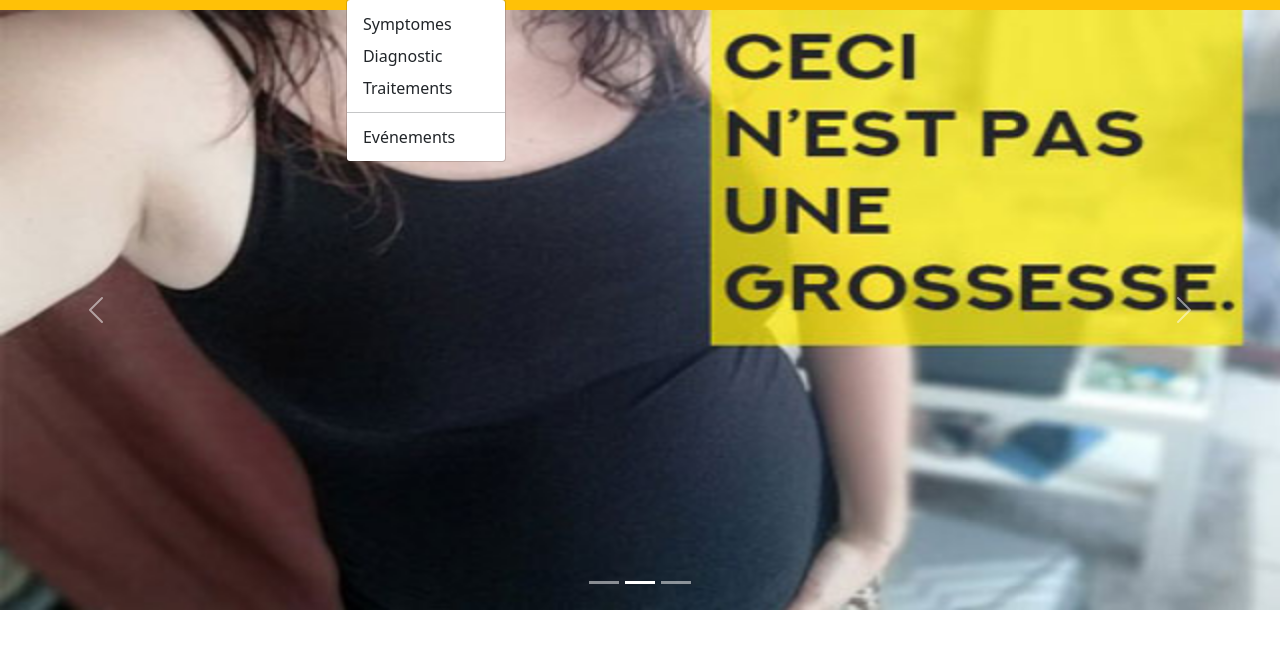
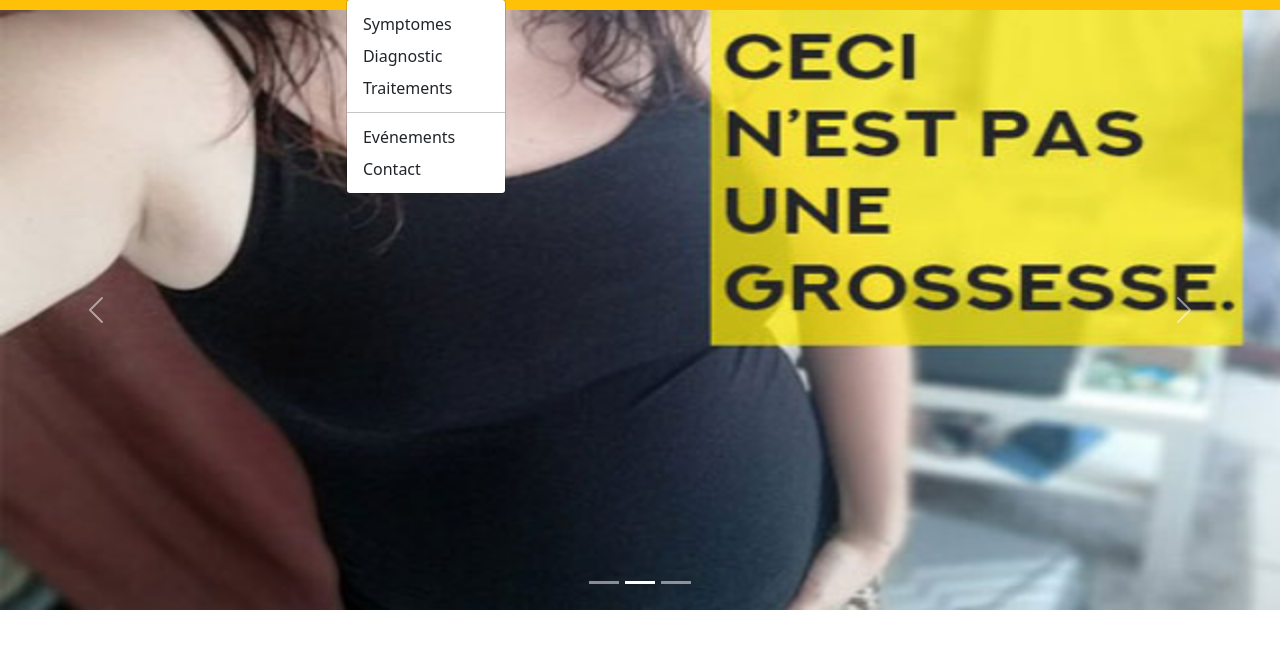
Before and after one commit to patdoudou94/dev, a plain HTML site: page index.html in a window 1280 px wide. Both pictures are taken after a click on the button "En savoir plus". Shown: the part 56-728 px from the top of the page. Drawn offline with nearby package versions, Linux system fonts and the light colour scheme.

Commit message:
ajout contact navbar

```diff
--- a/index.html
+++ b/index.html
@@ -34,6 +34,7 @@
               <li><a class="dropdown-item" href="traitements.html#traitements">Traitements</a></li>
               <li><hr class="dropdown-divider"></li>
               <li><a class="dropdown-item" href="evenements.html#evenement">Evénements</a></li>
+              <li><a class="dropdown-item" href="contact.html#contact">Contact</a></li>
             </ul>
           </li>
         </ul>
```
